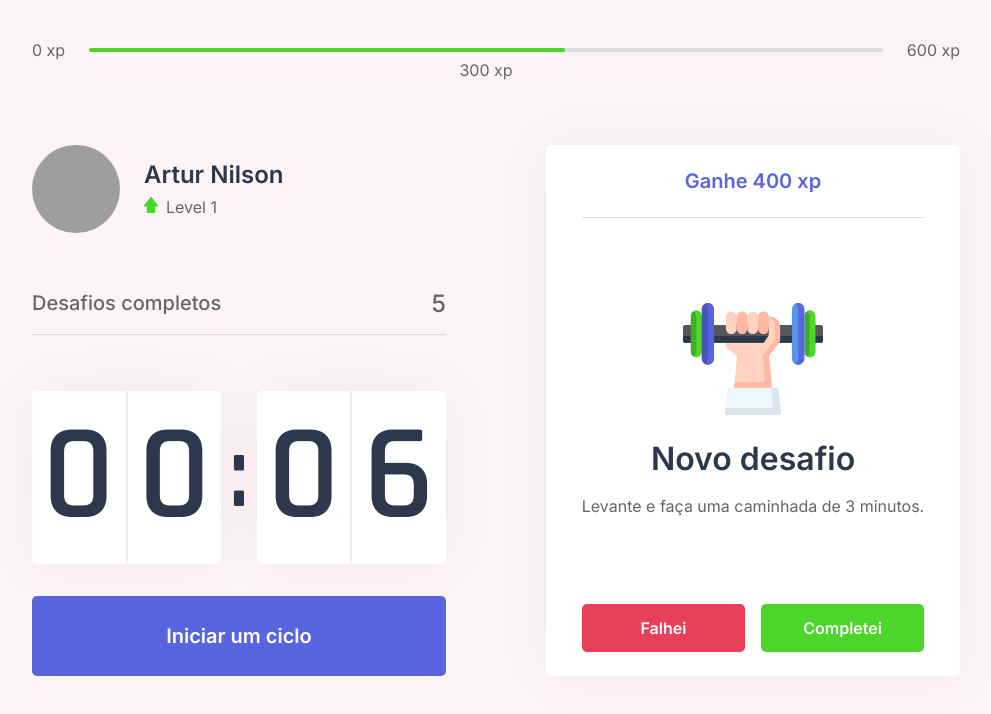
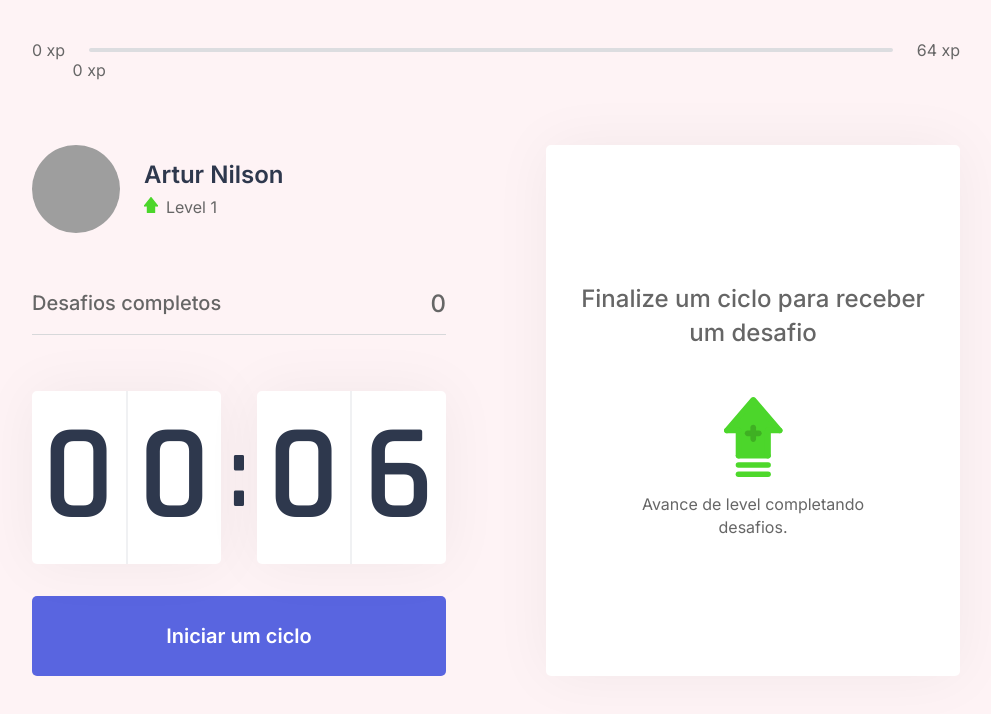
Before and after one commit to arturnilson/nlw-moveit, a Next.js app: page / in a window 1280 px wide. Shown: the top 714 px of the page, without its empty margins (144-1135 px from the left). Built offline with nearby package versions, Linux system fonts and the light colour scheme; grey boxes are pictures that could not be loaded.

Commit message:
Finalizado aula 3

```diff
--- /dev/null
+++ b/challenges.json
@@ -0,0 +1,62 @@
+[
+  {
+    "type": "body",
+    "description": "Estique um de seus braços com a palma da mão virada para frente e puxe os dedos para cima por 10 segundos por mão.",
+    "amount": 80
+  },
+  {
+    "type": "body",
+    "description": "Estique seu braço contra o peito e puxe-o utilizando o outro braço por 10 segundos por braço.",
+    "amount": 60
+  },
+  {
+    "type": "body",
+    "description": "Puxe seu pescoço com a ajuda da mão para a direita e para a esquerda, permanecendo na posição por alguns segundos.",
+    "amount": 70
+  },
+  {
+    "type": "body",
+    "description": "Com as duas mãos na parte de trás da cabeça, leve-a para baixo, alongando a parte de trás da região.",
+    "amount": 60
+  },
+  {
+    "type": "body",
+    "description": "Cruze as pernas e desça com as mãos esticadas em direção ao chão. Repita o movimento com a outra perna na frente.",
+    "amount": 100
+  },
+  {
+    "type": "body",
+    "description": "Sentado, abra as pernas e tente encostar as palmas das mãos no chão, repita 3 vezes por 5 segundos.",
+    "amount": 80
+  },
+  {
+    "type": "body",
+    "description": "Puxe o joelho de encontro ao peito e segure, troque de perna após 10 segundos.",
+    "amount": 50
+  },
+  {
+    "type": "body",
+    "description": "Sentado, cruze uma perna e incline seu tronco à frente, troque de perna após 10 segundos.",
+    "amount": 80
+  },
+  {
+    "type": "eye",
+    "description": "Sentado, feche os olhos e cubra-os com as palmas da mão durante 2 minutos, depois abra normalmente.",
+    "amount": 90
+  },
+  {
+    "type": "eye",
+    "description": "Em algum ambiente aberto, olhe o mais longe que puder em quatro direções por 3s, mexa apenas os olhos. Repita 3 vezes.",
+    "amount": 140
+  },
+  {
+    "type": "eye",
+    "description": "Usando os polegares, massage a área abaixo das sobrancelhas em movimentos circulares por 15 segundos.",
+    "amount": 70
+  },
+  {
+    "type": "body",
+    "description": "Em pé, gire a cintura o máximo que puder para a esquerda, segure por cinco segundos. Repita para a direita.",
+    "amount": 90
+  }
+]
--- a/src/components/ChallengeBox.tsx
+++ b/src/components/ChallengeBox.tsx
@@ -3,28 +3,25 @@
 import styles from '../styles/components/ChallengeBox.module.css';
 
 export function ChallengeBox() {
-    const contextData = useContext(ChallengesContext);
-
-    console.log(contextData)
-
-    const hasActiveChallenge = true;
+    const { activeChallenge, resetChallenge } = useContext(ChallengesContext);
 
     return (
         <div className={styles.challengeBoxContainer}>
-            { hasActiveChallenge ? (
+            { activeChallenge ? (
                 <div className={styles.challengeActive}>
-                    <header>Ganhe 400 xp</header>
+                    <header>Ganhe {activeChallenge.amount} xp</header>
 
                     <main>
-                        <img src="icons/body.svg" />
+                        <img src={`icons/${activeChallenge.type}.svg`} />
                         <strong>Novo desafio</strong>
-                        <p>Levante e faça uma caminhada de 3 minutos.</p>
+                        <p>{activeChallenge.description}</p>
                     </main>
 
                     <footer>
                         <button
                             type="button"
                             className={styles.challengeFailedButton}
+                            onClick={resetChallenge}
                         >
                             Falhei
                         </button>
--- a/src/components/CompletedChallenges.tsx
+++ b/src/components/CompletedChallenges.tsx
@@ -1,10 +1,14 @@
+import { useContext } from 'react';
+import { ChallengesContext } from '../contexts/ChallengesContext';
 import styles from '../styles/components/CompletedChallenges.module.css';
 
 export function CompletedChallenges() {
+    const { challengesCompleted } = useContext(ChallengesContext);
+
     return (
         <div className={styles.completedChallengesContainer}>
             <span>Desafios completos</span>
-            <span>5</span>
+            <span>{challengesCompleted}</span>
         </div>
     );
 }
--- a/src/components/ExperienceBar.tsx
+++ b/src/components/ExperienceBar.tsx
@@ -1,17 +1,23 @@
+import { useContext } from 'react';
+import { ChallengesContext } from '../contexts/ChallengesContext';
 import styles from '../styles/components/ExperienceBar.module.css';
 
 export function ExperienceBar() {
+    const { currentExperience, experienceToNextLevel } = useContext(ChallengesContext);
+
+    const percentToNextLevel = Math.round(currentExperience * 100) / experienceToNextLevel;
+
     return (
         <header className={styles.experienceBar}>
             <span>0 xp</span>
             <div>
-                <div style={{ width: '60%' }} />
+                <div style={{ width: `${percentToNextLevel}%` }} />
 
-                <span className={styles.currentExperience} style={{ left: '50%' }}>
-                    300 xp
+                <span className={styles.currentExperience} style={{ left: `${percentToNextLevel}%` }}>
+                    {currentExperience} xp
                     </span>
             </div>
-            <span>600 xp</span>
+            <span>{experienceToNextLevel} xp</span>
         </header>
     );
 }
--- a/src/contexts/ChallengesContext.tsx
+++ b/src/contexts/ChallengesContext.tsx
@@ -1,17 +1,29 @@
 import { createContext, useState, ReactNode } from 'react';
+import challenges from '../../challenges.json';
+
+// Interface = tipagem
+
+interface Challenge {
+    type: 'body' | 'eye'; //um ou outro
+    description: string;
+    amount: number;
+}
 
 // Para quando der Ctrl + space na função, mostrar o que o Context retorna
 // inserido como AS no export do context
 interface ChallengesContextData {
     level: number;
     currentExperience: number;
+    experienceToNextLevel: number;
     challengesCompleted: number;
+    activeChallenge: Challenge; //tipo definido por outra interface
     levelUp: () => void; //funcao sem retorno
     startNewChallenge: () => void;
+    resetChallenge: () => void;
 }
 
 interface ChallengesProviderProps {
-    children: ReactNode; //quando o tipo do elemento filho for um componente react
+    children: ReactNode; //quando a tipagem do elemento filho for um componente react
 }
 
 export const ChallengesContext = createContext({} as ChallengesContextData);
@@ -21,12 +33,23 @@
     const [currentExperience, setCurrentExperience] = useState(0);
     const [challengesCompleted, setChallengesCompleted] = useState(0);
 
+    const [activeChallenge, setActiveChallenge] = useState(null);
+
+    const experienceToNextLevel = Math.pow((level + 1) * 4, 2);
+
     function levelUp() {
         setLevel(level + 1);
     }
 
     function startNewChallenge() {
-        console.log('new challenge')
+        const randomChallengeIndex = Math.floor(Math.random() * challenges.length);
+        const challenge = challenges[randomChallengeIndex];
+
+        setActiveChallenge(challenge);
+    }
+
+    function resetChallenge() {
+        setActiveChallenge(null);
     }
 
     return (
@@ -34,9 +57,12 @@
             value={{
                 level,
                 currentExperience,
+                experienceToNextLevel,
                 challengesCompleted,
                 levelUp,
-                startNewChallenge
+                startNewChallenge,
+                activeChallenge,
+                resetChallenge,
             }}
         >
             {children}
```
